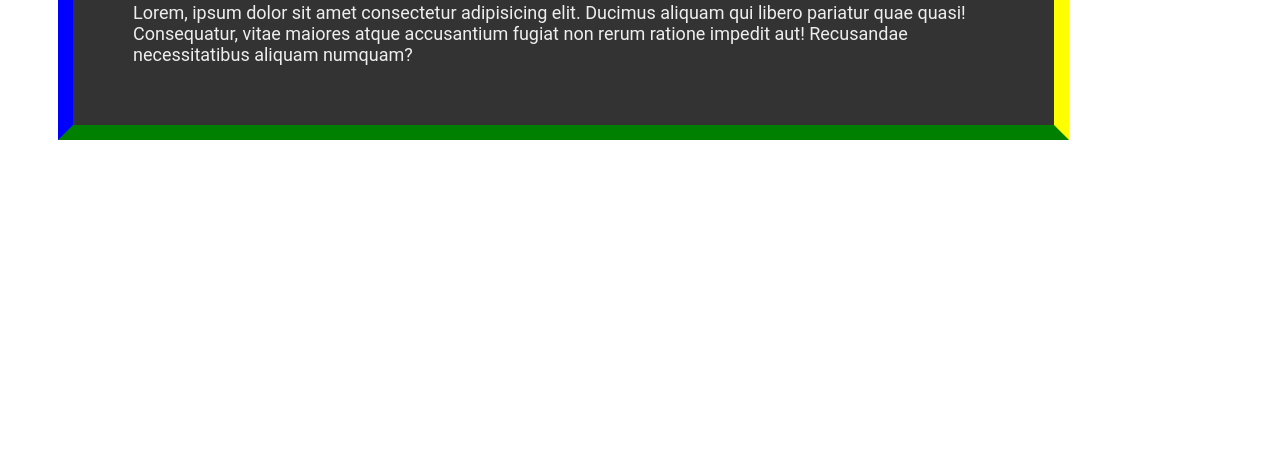
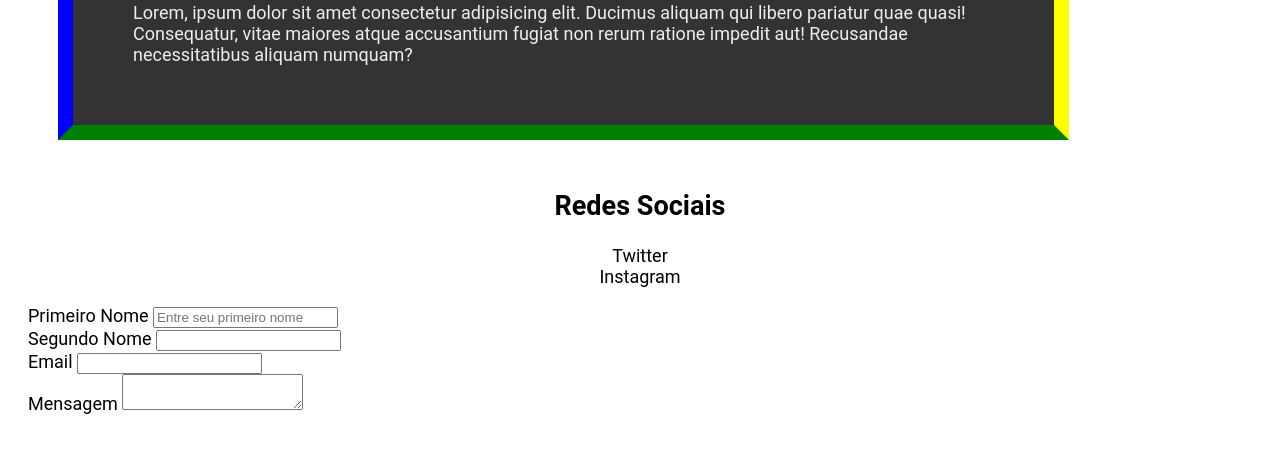
Before and after one commit to Adrianne1990/treino-css, a plain HTML site: page index.html in a window 1280 px wide. Shown: the part 213-666 px from the top of the page. Drawn offline with Linux system fonts and the light colour scheme; a web font is replaced by a local one.

Commit message:
continua

```diff
--- a/index.html
+++ b/index.html
@@ -15,5 +15,38 @@
         <h1>Olá, quem?</h1>
         Lorem, ipsum dolor sit amet consectetur adipisicing elit. Ducimus aliquam qui libero pariatur quae quasi! Consequatur, vitae maiores atque accusantium fugiat non rerum ratione impedit aut! Recusandae necessitatibus aliquam numquam?
     </div>
+
+    <aside class="main-aside">
+        <h2>Redes Sociais</h2>
+        <ul>
+            <li><a href="https://twitter.com">Twitter</a></li>
+            <li><a href="https://instagram.com">Instagram</a></li>
+        </ul>
+    </aside>
+
+    <form action="form.php" method="POST" class="main-form">
+        <div class="form-group">
+            <label>Primeiro Nome</label>
+            <input type="text" placeholder="Entre seu primeiro nome">
+        </div>
+
+        <div class="form-group">
+            <label>Segundo Nome</label>
+            <input type="text"/>
+        </div>
+
+        <div class="form-group">
+            <label>Email</label>
+            <input type="email"/>
+        </div>
+
+        <div class="form-group">
+            <label>Mensagem</label>
+            <textarea name="mensagem"></textarea>
+        </div>
+
+        <imput type="submit"/>
+    </form>
+
 </body>
 </html>
--- a/style.css
+++ b/style.css
@@ -28,7 +28,43 @@ body {
     border-left: 15px solid blue;
     border-right: 15px solid yellow;
     border-bottom: 15px solid green;
+}
+
+.main-aside h2{
+    text-align: center;
+}
+
+.main-aside h2:hover {
+    color: rebeccapurple;
+    cursor: pointer;
+}
+
+.main-aside ul {
+    list-style: none;
+    text-align: center;
+    padding: 0;
+}
+
+.main-aside ul a {
+    text-decoration: none;
+    color: #000;
+}
+
+.main-aside ul a:hover {
+    color: lightcoral;
+    cursor: pointer;
+}
+
+.main-aside ul a:visited {
+    color: greenyellow;
+}
 
 
+/* Formulários */
+.main-form {
+    padding-left: 20px;
+}
 
+.main-form.main-group {
+    padding-bottom: 10px;
 }
```
